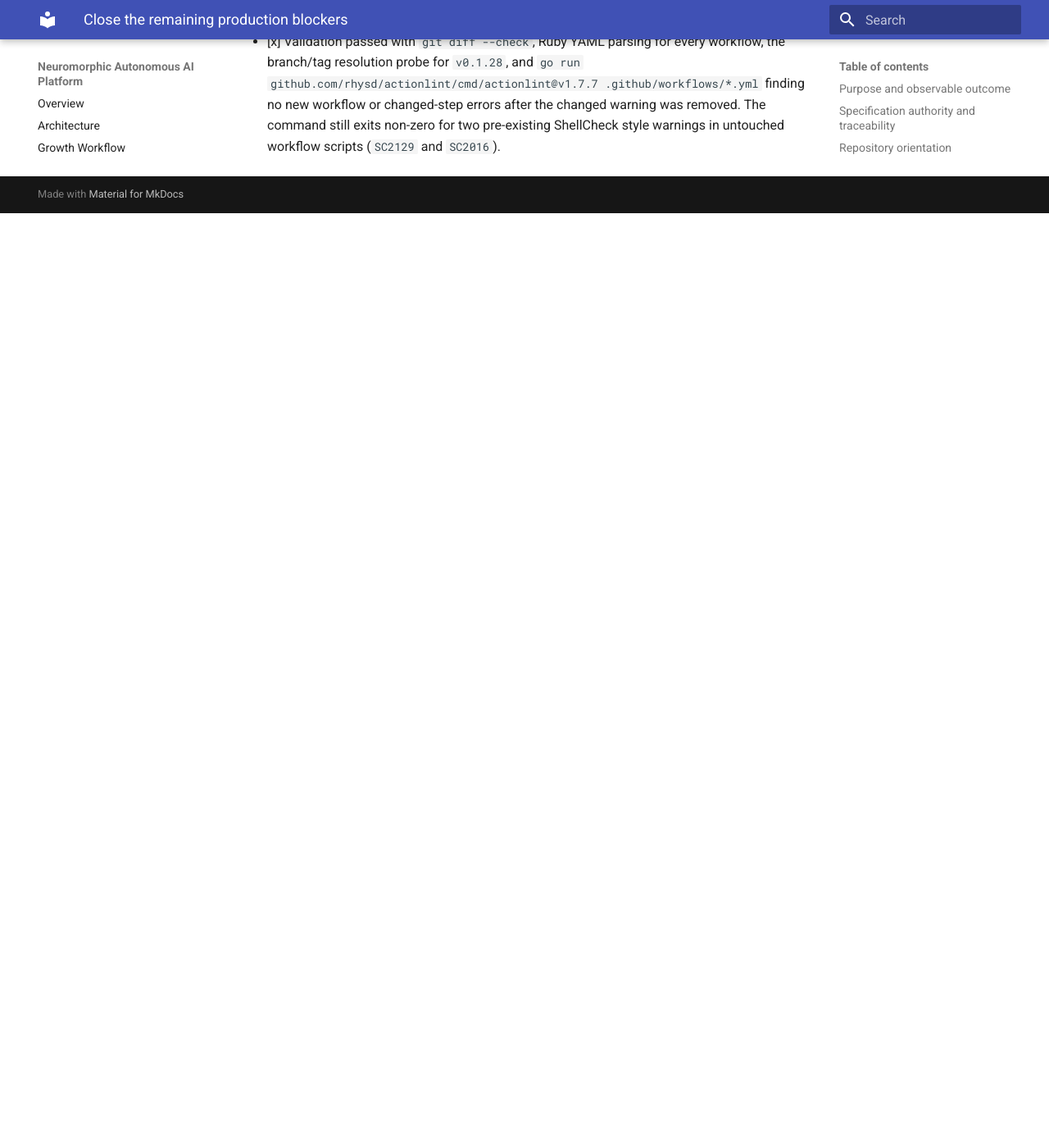
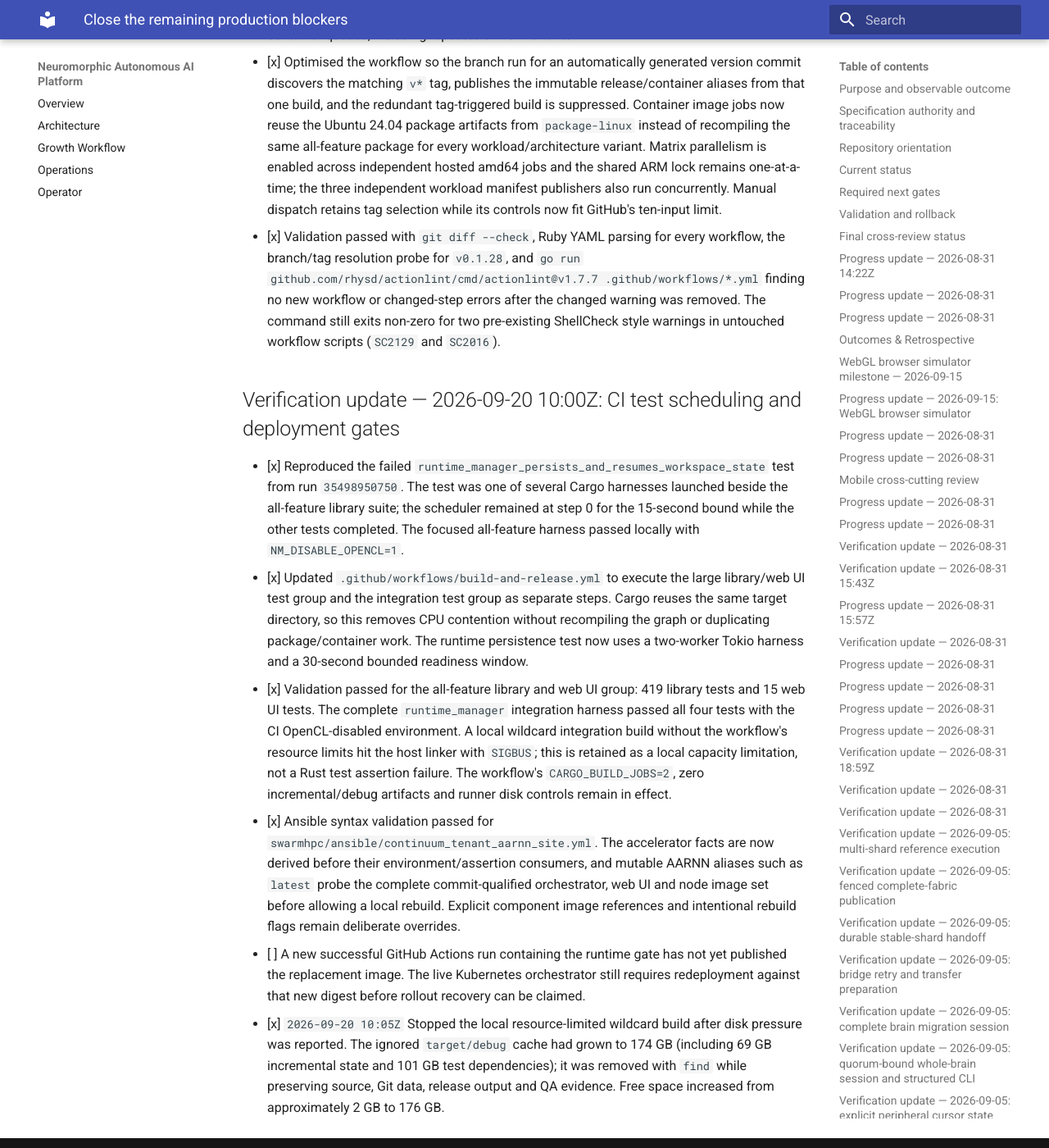
Before and after one commit to neuralmimicry/aarnn_rust, an MkDocs documentation site: the page built from docs/execplans/active-production-cross-review.md, in a window 1280 px wide and 1400 px high, scrolled down 74729 px. Shown: the whole window at 82% size. Built offline with MkDocs 1.6.1 and Material for MkDocs 9.7.7, drawn with Linux system fonts in a browser that asks for light colours; before the commit the page ends 74989 px from its top, so only the background shows below that; some of the changed text lies outside the part shown.

Commit message:
Update aarnn workflow

```diff
--- a/docs/execplans/active-production-cross-review.md
+++ b/docs/execplans/active-production-cross-review.md
@@ -38,6 +38,18 @@
 claim durable shard ownership or quorum authority.
 
 ## Current status
+
+- [x] `2026-09-20` Diagnosed the Kubernetes AARNN orchestrator rollout
+  failure on `spirit`: the pod pulled the expected image and exited with code
+  1 because the shared all-feature binary started `management_v1` without
+  `NM_MANAGEMENT_BEARER_TOKEN`. The ordinary Ansible deployment does not
+  provide the management bearer, mTLS files or durable management state; its
+  intended profile is the existing distributed data plane. Added the explicit
+  `NM_MANAGEMENT_ENABLED` runtime gate and set it to `0` for ordinary AARNN
+  Kubernetes workloads while the stable migration profile sets it to `1` with
+  its existing fail-closed credentials. Focused startup-profile tests and
+  Ansible syntax validation passed; a fresh image build and deployment rollout
+  remain required before claiming the live pod recovered.
 
 - [x] `2026-09-19` Fixed the x64 CI test regression from commit `8ef72b0`.
   The complete feature graph is intentional for container images so deployed
@@ -3025,3 +3037,39 @@
   after the changed warning was removed. The command still exits non-zero for
   two pre-existing ShellCheck style warnings in untouched workflow scripts
   (`SC2129` and `SC2016`).
+
+## Verification update — 2026-09-20 10:00Z: CI test scheduling and deployment gates
+
+- [x] Reproduced the failed `runtime_manager_persists_and_resumes_workspace_state`
+  test from run `35498950750`. The test was one of several Cargo harnesses
+  launched beside the all-feature library suite; the scheduler remained at
+  step 0 for the 15-second bound while the other tests completed. The focused
+  all-feature harness passed locally with `NM_DISABLE_OPENCL=1`.
+- [x] Updated `.github/workflows/build-and-release.yml` to execute the large
+  library/web UI test group and the integration test group as separate steps.
+  Cargo reuses the same target directory, so this removes CPU contention without
+  recompiling the graph or duplicating package/container work. The runtime
+  persistence test now uses a two-worker Tokio harness and a 30-second bounded
+  readiness window.
+- [x] Validation passed for the all-feature library and web UI group: 419 library
+  tests and 15 web UI tests. The complete `runtime_manager` integration harness
+  passed all four tests with the CI OpenCL-disabled environment. A local
+  wildcard integration build without the workflow's resource limits hit the
+  host linker with `SIGBUS`; this is retained as a local capacity limitation,
+  not a Rust test assertion failure. The workflow's `CARGO_BUILD_JOBS=2`, zero
+  incremental/debug artifacts and runner disk controls remain in effect.
+- [x] Ansible syntax validation passed for
+  `swarmhpc/ansible/continuum_tenant_aarnn_site.yml`. The accelerator facts are
+  now derived before their environment/assertion consumers, and mutable AARNN
+  aliases such as `latest` probe the complete commit-qualified orchestrator,
+  web UI and node image set before allowing a local rebuild. Explicit component
+  image references and intentional rebuild flags remain deliberate overrides.
+- [ ] A new successful GitHub Actions run containing the runtime gate has not
+  yet published the replacement image. The live Kubernetes orchestrator still
+  requires redeployment against that new digest before rollout recovery can be
+  claimed.
+- [x] `2026-09-20 10:05Z` Stopped the local resource-limited wildcard build after
+  disk pressure was reported. The ignored `target/debug` cache had grown to
+  174 GB (including 69 GB incremental state and 101 GB test dependencies); it
+  was removed with `find` while preserving source, Git data, release output and
+  QA evidence. Free space increased from approximately 2 GB to 176 GB.
```
Also changed, not shown: 3 other files.
